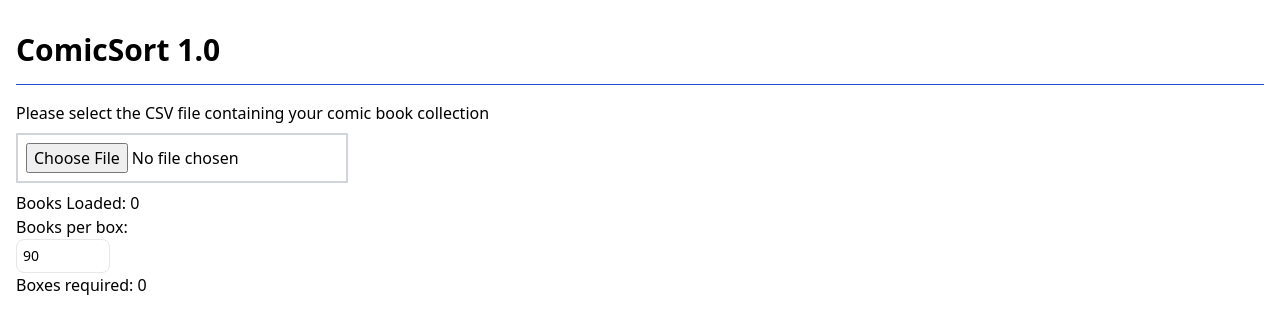
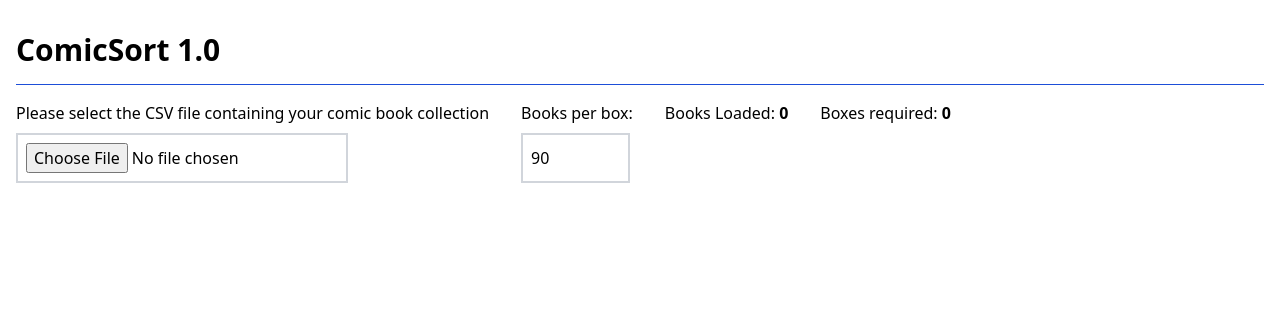
Before and after one commit to mikehodgson/comicsort, a Vue app: page / in a window 1280 px wide. Shown: the top 334 px of the page. Built offline with nearby package versions, Linux system fonts and the light colour scheme.

Commit message:
Fix issue with release date formatting.

```diff
--- a/src/components/BookTable.vue
+++ b/src/components/BookTable.vue
@@ -24,7 +24,7 @@
           {{ book.issue }}
         </td>
         <td class="text-black font-normal px-4 py-2 whitespace-nowrap">
-          {{ formatDate(book.release_date) }}
+          {{ formatDate(book.release_date).value }}
         </td>
       </tr>
     </tbody>
@@ -32,7 +32,7 @@
   <p class="font-bold" v-else>No data file selected.</p>
 </template>
 <script setup lang="ts">
-  import Book from "@/model";
+  import Book from "@/model/book";
   import { useDateFormat } from "@vueuse/core";
   import { type PropType } from "vue";
 
--- a/src/components/FileSelector.vue
+++ b/src/components/FileSelector.vue
@@ -1,6 +1,4 @@
 <template>
-  <p>Please select the CSV file containing your comic book collection</p>
-
   <input
     type="file"
     class="border-solid border-2 border-gray-300 px-2 py-2 my-2 bg-opacity-50"
--- a/src/views/HomeView.vue
+++ b/src/views/HomeView.vue
@@ -1,19 +1,28 @@
 <template>
   <main>
+    <div class="grid gap-8 grid-flow-col auto-cols-max">
+      <div>
+        <p>Please select the CSV file containing your comic book collection</p>
         <FileSelector @fileSelected="onFileSelected" />
-    <!--  -->
-    <h4>Books Loaded: {{ collection.books.length }}</h4>
-    <p>
-      Books per box:
+      </div>
+      <div class="">
+        <p>Books per box:</p>
         <input
           v-model="booksPerBox"
           type="number"
           min="50"
           max="200"
-        class="padding border border-grey-300 text-sm rounded-lg block p-1.5"
+          class="border-solid border-2 border-gray-300 px-2 py-2 my-2 bg-opacity-50"
+          style="height: 50px !important;"
         />
-    </p>
-    <p>Boxes required: {{ boxes.length }}</p>
+      </div>
+      <div>
+        <p>Books Loaded: <strong>{{ collection.books.length }}</strong></p>
+      </div>
+      <div>
+        Boxes required: <strong>{{ boxes.length }}</strong>
+      </div>
+    </div>
     <BookTable
       v-for="(box, index) in boxes"
       :key="JSON.stringify(box)"
```
Lines whose indentation alone changed are shown as unchanged.
